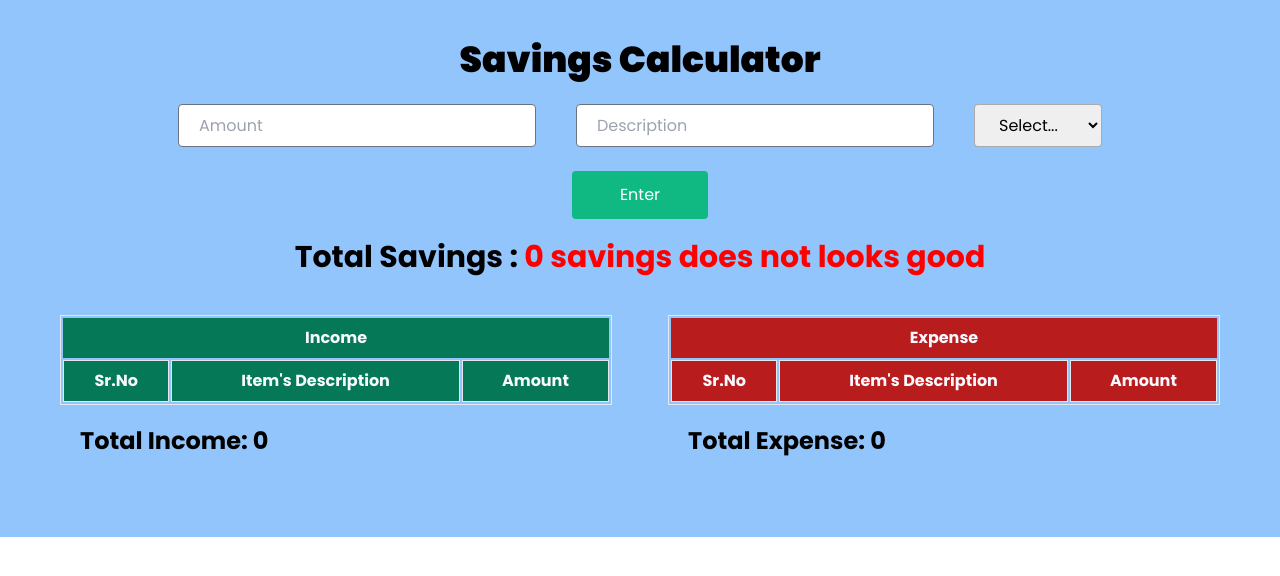
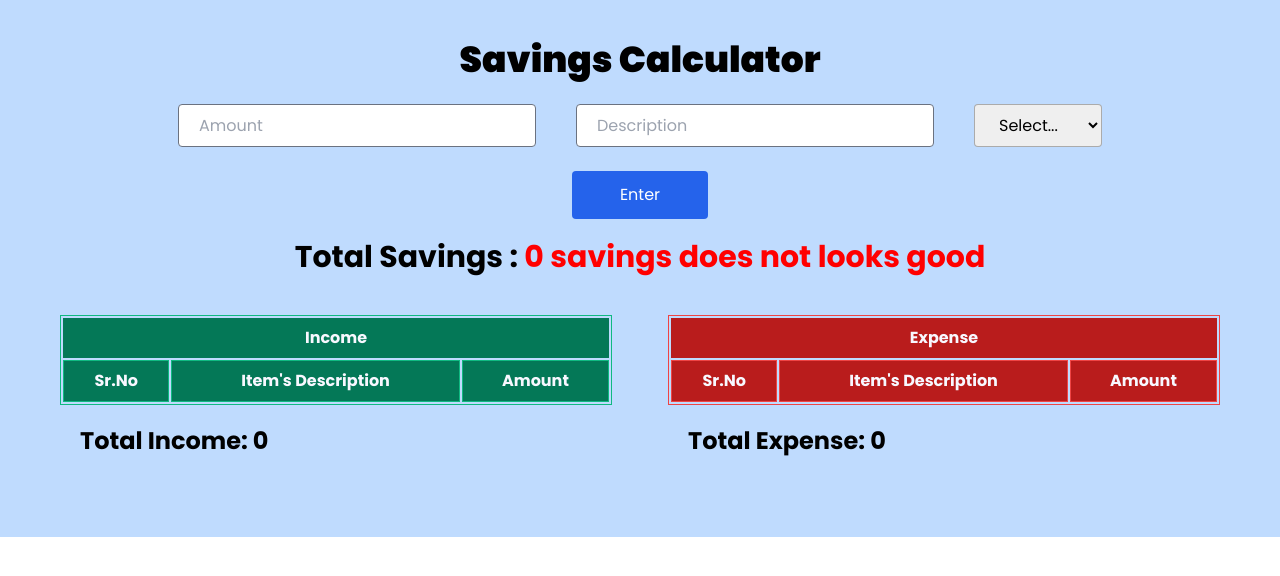
Before and after one commit to sainesh25/savings_calculator, a React (Create React App) app: page / in a window 1280 px wide. Shown: the top 576 px of the page. Built offline with nearby package versions, Linux system fonts and the light colour scheme; the HTML template or start-up script is replaced by a standard one.

Commit message:
table decoration

```diff
--- a/src/App.js
+++ b/src/App.js
@@ -74,7 +74,7 @@ function App() {
 
 
     return (
-        <div className="App p-5 bg-blue-300	">
+        <div className="App p-5 bg-blue-200	">
             <h1 className='text-4xl font-black  text-center mt-5'>Savings Calculator</h1>
             <div className='all-inputs flex justify-center my-5'>
 
@@ -91,12 +91,12 @@ function App() {
 
             <div className='income-exp-table space-x-4 p-5 flex justify-around'>
                 <div className='income-table p-5'>
-                    <Table className='bg-green-700' bgColor='bg-green-200' data={state.income} tablename="Income" />
+                    <Table className='bg-green-700' borderColor="border-green-500" bgColor='bg-green-200' data={state.income} tablename="Income" />
                     {/* <h3>Total Income: {state.totalIncome}</h3> */}
                     <TotalHeading>Total Income: {state.totalIncome}</TotalHeading>
                 </div>
                 <div className='expense-table p-5'>
-                    <Table className='bg-red-700' bgColor='bg-red-200' data={state.expense} tablename="Expense" />
+                    <Table className='bg-red-700' borderColor="border-red-500"  bgColor='bg-red-200' data={state.expense} tablename="Expense" />
                     <TotalHeading>Total Expense: {state.totalExpense}</TotalHeading>
                     {/* <h3 className='text-2xl	'>Total Expense: {state.totalExpense}</h3> */}
                 </div>
--- a/src/components/Button/Button.jsx
+++ b/src/components/Button/Button.jsx
@@ -3,7 +3,7 @@
 function Button(props){
     return (
         <>
-            <button className='rounded bg-green-500 px-12 py-3 text-white transition ease-in-out delay-150 hover:-translate-y-1 hover:scale-110 duration-300 focus:outline-none hover:shadow-blue-800 hover:shadow-xl hover:bg-green-700' onClick={
+            <button className='rounded bg-blue-600 px-12 py-3 text-white transition ease-in-out delay-150 hover:-translate-y-1 hover:scale-110 duration-300 focus:outline-none hover:shadow-blue-800 hover:shadow hover:bg-blue-700' onClick={
                 () =>{
 
                     props.changeFunction2()
--- a/src/components/Dropdown/Dropdown.jsx
+++ b/src/components/Dropdown/Dropdown.jsx
@@ -6,7 +6,7 @@ function Dropdown(props){
     // console.log(props.name);
     return (
         <>
-            <select className="rounded border border-slate-700 px-5 mx-5 m-1" name={props.name} onChange={(e) => {
+            <select className="rounded border border-slate-700 px-5 mx-5 m-1 focus:shadow-lg focus:shadow-gray-800" name={props.name} onChange={(e) => {
                 props.changeFunction(e);
             }}>
                 <option  value={0} selected disabled>Select...</option>
--- a/src/components/Table/Table.jsx
+++ b/src/components/Table/Table.jsx
@@ -6,27 +6,27 @@ import React from 'react'
 function Table(props) {
     return (
         <>
-            <table className='border-separate border border-slate-100 w-full' border={1}>
+            <table className={`border-separate border ${props.borderColor} w-full`} border={1}>
                 <thead className={props.className} style={{ color: "ghostwhite" }}>
 
                     <tr key={1}>
                         <th colSpan={3} className='p-2'>{props.tablename}</th>
                     </tr>
                     <tr key={2} className='text-center'>
-                        <th className="border border-slate-600 p-2">Sr.No</th>
-                        <th className="border border-slate-600 p-2">Item's Description</th>
-                        <th className="border border-slate-600 p-2">Amount</th>
+                        <th className= {`border ${props.borderColor} p-2`}>Sr.No</th>
+                        <th className= {`border ${props.borderColor} p-2`}>Item's Description</th>
+                        <th className= {`border ${props.borderColor} p-2`}>Amount</th>
                     </tr>
                 </thead>
-                <tbody>
+                <tbody >
                     {
                         props.data.map((element, i) => {
                             return (
                                 <>
                                     <tr key={i} className='text-center'>
-                                        <td className={`border border-slate-700 ${props.bgColor}`}>{element.srNo}</td>
-                                        <td className={`border border-slate-700 ${props.bgColor}`}>{element.description}</td>
-                                        <td className={`border border-slate-700 ${props.bgColor}`}>{element.amount}</td>
+                                        <td className={`border ${props.borderColor} ${props.bgColor}`}>{element.srNo}</td>
+                                        <td className={`border ${props.borderColor} ${props.bgColor}`}>{element.description}</td>
+                                        <td className={`border ${props.borderColor} ${props.bgColor}`}>{element.amount}</td>
                                     </tr>
                                 </>
                             )
```
